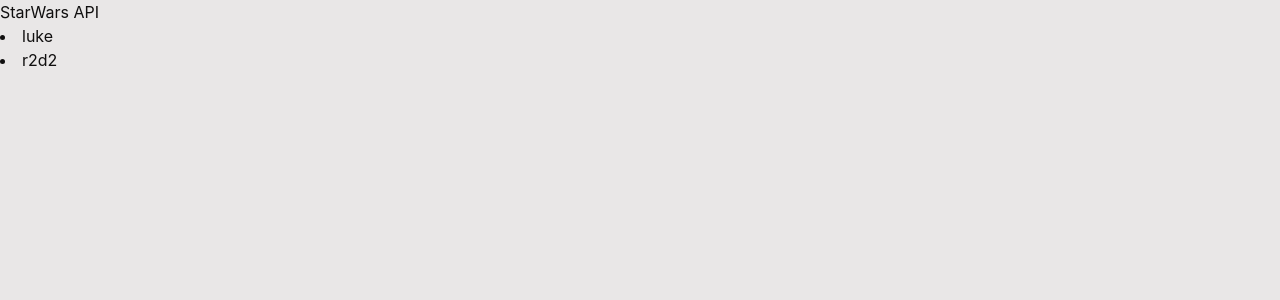
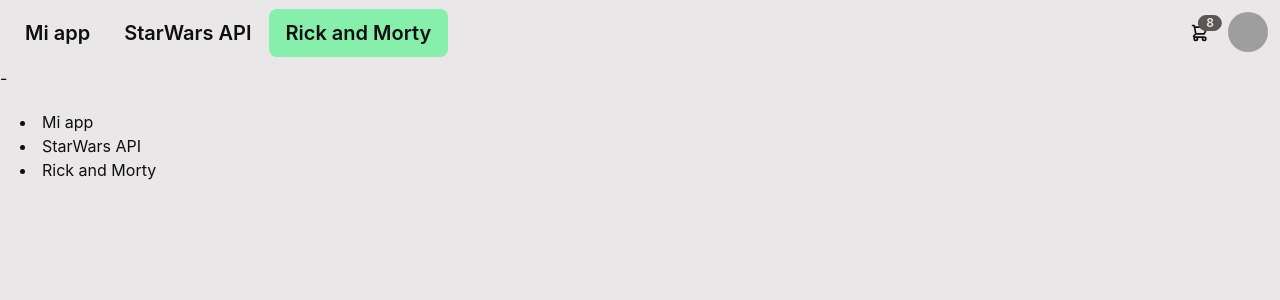
Before and after one commit to karmap/react34730, a React (Create React App) app: page /ram/1 in a window 1280 px wide. Shown: the top 300 px of the page. Built offline with nearby package versions, Linux system fonts and the light colour scheme; no server answers; grey boxes are pictures that could not be loaded.

Commit message:
react router

```diff
--- a/package.json
+++ b/package.json
@@ -9,6 +9,7 @@
     "daisyui": "^2.24.0",
     "react": "^18.2.0",
     "react-dom": "^18.2.0",
+    "react-router-dom": "^6.3.0",
     "react-scripts": "5.0.1",
     "web-vitals": "^2.1.4"
   },
--- a/src/App.js
+++ b/src/App.js
@@ -58,7 +58,6 @@
 
   return (
     <div className='container'>
-      <NavBar/>
 
       <div className='my-5'>
         <strong>Contador: {counter}</strong>
--- /dev/null
+++ b/src/components/Footer.js
@@ -0,0 +1,12 @@
+import { Link } from "react-router-dom"
+
+const Footer = () => {
+  return (
+    <div className="m-5">
+      <li><Link to={'/'}>Mi app</Link></li>
+      <li><Link to={'/swapi'}>StarWars API</Link></li>
+      <li><Link to={'/ram'}>Rick and Morty</Link></li>
+    </div>
+  )
+}
+export default Footer
--- a/src/components/NavBar.js
+++ b/src/components/NavBar.js
@@ -1,15 +1,18 @@
+import { Link, NavLink } from "react-router-dom"
 import CartWidget from "./CartWidget"
 
 const NavBar = () => {
+
+  const navLinkClass = (navData) =>
+    navData.isActive ? 'btn btn-ghost normal-case text-xl bg-green-300' : 'btn btn-ghost normal-case text-xl'
+
   return (
     <div className="navbar bg-base-100">
     <div className="flex-1">
-      <label tabIndex="0" className="btn btn-ghost btn-circle avatar">
-          <div className="w-10 rounded-full">
-            <img src="https://placeimg.com/80/80/people" />
-          </div>
-        </label>
-      <a className="btn btn-ghost normal-case text-xl">daisyUI</a>
+      <NavLink className={navLinkClass} to={'/'}>Mi app</NavLink>
+      <NavLink className={navLinkClass} to={'/swapi'}>StarWars API</NavLink>
+      <NavLink className={navLinkClass} to={'/ram'}>Rick and Morty</NavLink>
+      {/* <a className="btn btn-ghost normal-case text-xl">daisyUI</a> */}
     </div>
     <div className="flex-none">
       <div className="dropdown dropdown-end">
--- a/src/components/dragonballz/DbzCardList.js
+++ b/src/components/dragonballz/DbzCardList.js
@@ -1,3 +1,4 @@
+import { Link } from "react-router-dom"
 import DbzCard from "./DbzCard"
 
 const DbzCardList = ( {chars} ) => {
@@ -5,7 +6,9 @@
     <div>
       {/* { chars.map( c => <DbzCard key={c.id} {...c}/> )  } */}
       { chars.map( c =>
-        <DbzCard key={c.id} id={c.id} name={c.name} species={c.species} image={c.image}/>
+        <Link to={`/ram/${c.id}`}>
+          <DbzCard key={c.id} id={c.id} name={c.name} species={c.species} image={c.image}/>
+        </Link>
       )}
     </div>
   )
--- /dev/null
+++ b/src/components/dragonballz/DbzDetail.js
@@ -0,0 +1,24 @@
+import { useEffect, useState } from "react"
+import { useParams } from "react-router-dom"
+import DbzCard from "./DbzCard"
+
+const DbzDetail = () => {
+  const [char, setChar] = useState({})
+  const { id } = useParams()
+
+  useEffect(() => {
+    const URL = 'https://rickandmortyapi.com/api/character/' + id
+    fetch( URL )
+      .then( res => res.json() )
+      .then( data => {
+        // console.log( data );
+        setChar( data )
+      })
+  }, [])
+
+
+  return (
+    <DbzCard {...char}/>
+  )
+}
+export default DbzDetail
--- a/src/index.js
+++ b/src/index.js
@@ -1,15 +1,28 @@
 import React from 'react';
 import ReactDOM from 'react-dom/client';
+import { BrowserRouter, Route, Routes } from 'react-router-dom';
 import SwapiContainer from './components/swapi/SwapiContainer';
 import './index.css';
-// import App from './App';
+import App from './App';
 import reportWebVitals from './reportWebVitals';
-// import DbzApp from './DbzApp';
+import DbzApp from './DbzApp';
+import NavBar from './components/NavBar';
+import Footer from './components/Footer';
+import DbzDetail from './components/dragonballz/DbzDetail';
 
 const root = ReactDOM.createRoot(document.getElementById('root'));
 root.render(
   // <React.StrictMode>
-    <SwapiContainer/>
+  <BrowserRouter>
+    <NavBar/>
+    <Routes>
+      <Route path='/' element={<App/>}/>
+      <Route path='/swapi' element={<SwapiContainer/>}/>
+      <Route path='/ram' element={<DbzApp/>}/>
+      <Route path='/ram/:id' element={<DbzDetail/>}/>
+    </Routes>
+    <Footer/>
+  </BrowserRouter>
   // </React.StrictMode>
 );
 
```
Also changed, not shown: 1 other file (tests, documents, lock files or other folders).
